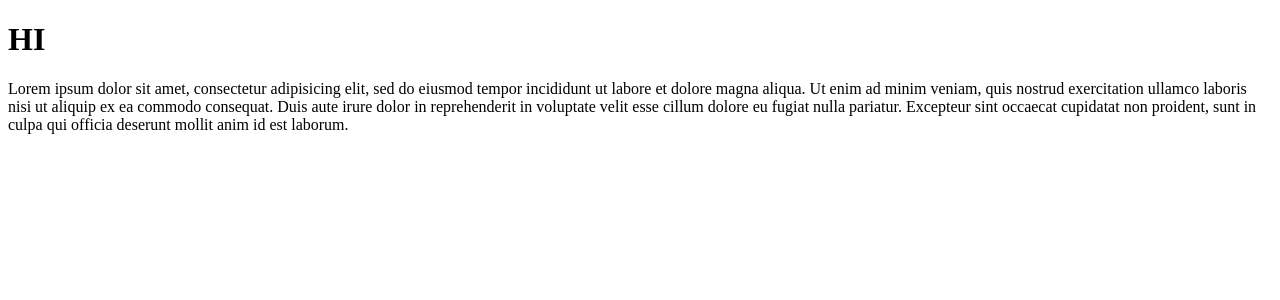
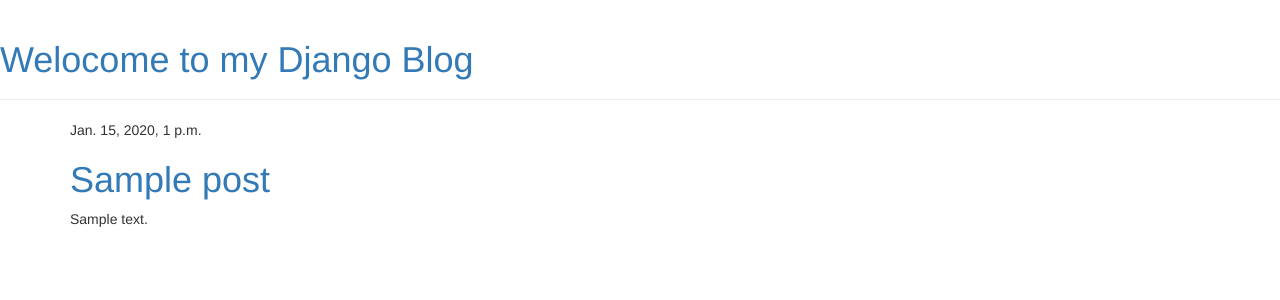
Before and after one commit to mumiyasss/project1, a Django app: page / in a window 1280 px wide. Shown: the top 300 px of the page. Run offline with Django 3.2, Linux system fonts and the light colour scheme; tables that the repository leaves empty hold one stand-in row (values such as "Sample post"); some libraries are stand-ins or nearby versions.

Commit message:
base block has been added

```diff
--- /dev/null
+++ b/blog/templates/blog/base.html
@@ -0,0 +1,25 @@
+{% load staticfiles %}
+<!DOCTYPE html>
+<html>
+<head>
+	<title>Hello world</title>
+
+	<!-- Bootstrap css files import -->
+	<link rel="stylesheet" href="//maxcdn.bootstrapcdn.com/bootstrap/3.2.0/css/bootstrap.min.css">
+    <link rel="stylesheet" href="//maxcdn.bootstrapcdn.com/bootstrap/3.2.0/css/bootstrap-theme.min.css">
+
+</head>
+<body>
+        <div class="page-header">
+            <h1><a href="/">Welocome to my Django Blog</a></h1>
+        </div>
+        <div class="content container">
+            <div class="row">
+                <div class="col-md-8">
+                {% block content %}
+                {% endblock %}
+                </div>
+            </div>
+        </div>
+    </body>
+</html>
--- a/blog/templates/blog/post_list.html
+++ b/blog/templates/blog/post_list.html
@@ -1,15 +1,13 @@
-<!DOCTYPE html>
-<html>
-<head>
-	<title>Hello world</title>
-</head>
-<body>
-<h1>HI </h1>
-<p>Lorem ipsum dolor sit amet, consectetur adipisicing elit, sed do eiusmod
-tempor incididunt ut labore et dolore magna aliqua. Ut enim ad minim veniam,
-quis nostrud exercitation ullamco laboris nisi ut aliquip ex ea commodo
-consequat. Duis aute irure dolor in reprehenderit in voluptate velit esse
-cillum dolore eu fugiat nulla pariatur. Excepteur sint occaecat cupidatat non
-proident, sunt in culpa qui officia deserunt mollit anim id est laborum.</p>
-</body>
-</html>
+{% extends 'blog/base.html' %}
+
+    {% block content %}
+        {% for post in posts %}
+            <div class="post">
+                <div class="date">
+                    {{ post.published_date }}
+                </div>
+                <h1><a href="">{{ post.title }}</a></h1>
+                <p>{{ post.text|linebreaksbr }}</p>
+            </div>
+        {% endfor %}
+    {% endblock content %}
--- a/blog/views.py
+++ b/blog/views.py
@@ -1,6 +1,10 @@
 from django.shortcuts import render
+from django.utils import timezone
+from .models import Post
+
 
 # Create your views here.
 
 def post_list(request):
-    return render(request, 'blog/post_list.html', {})
+    posts = Post.objects.all()
+    return render(request, 'blog/post_list.html', {'posts': posts})
```
